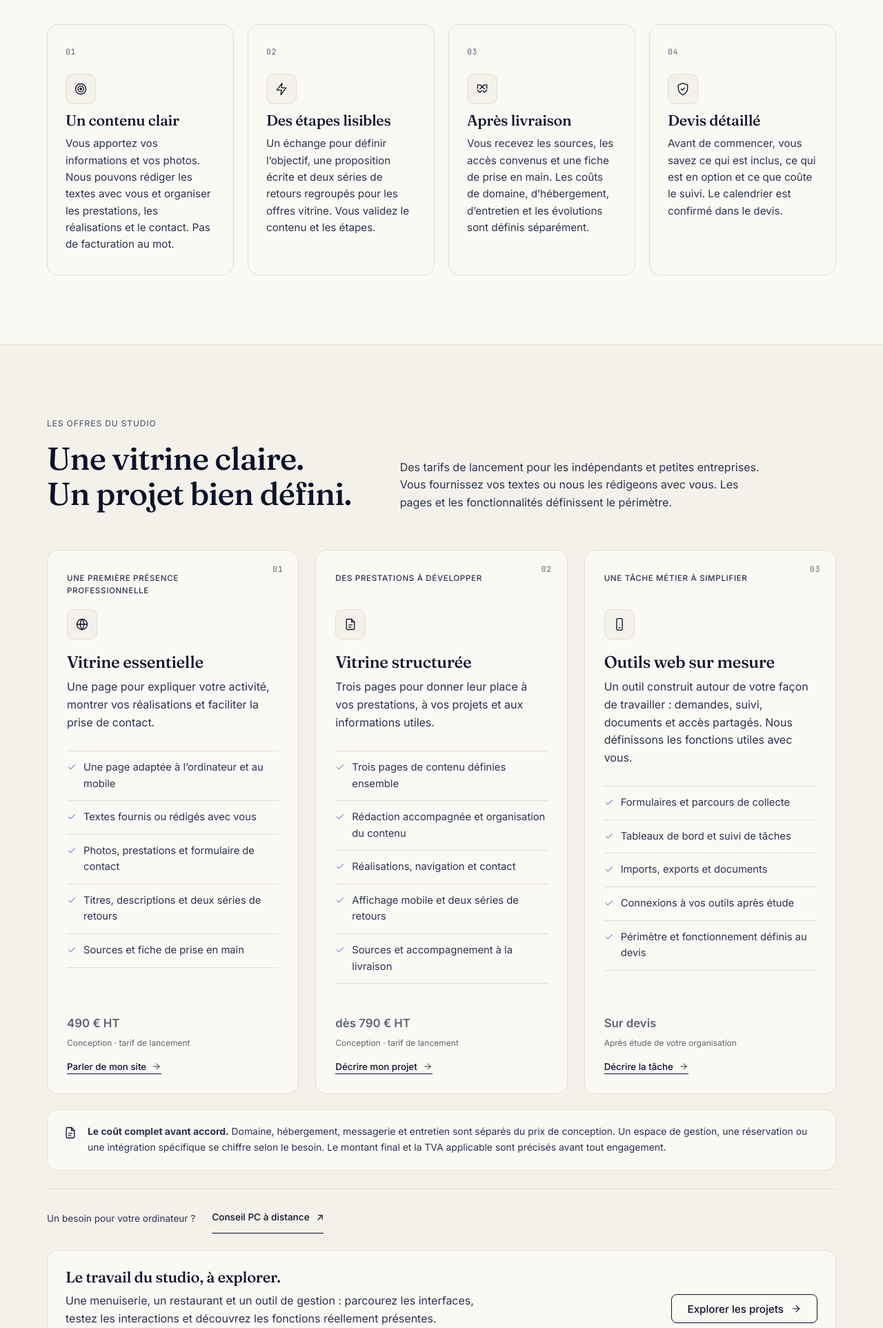
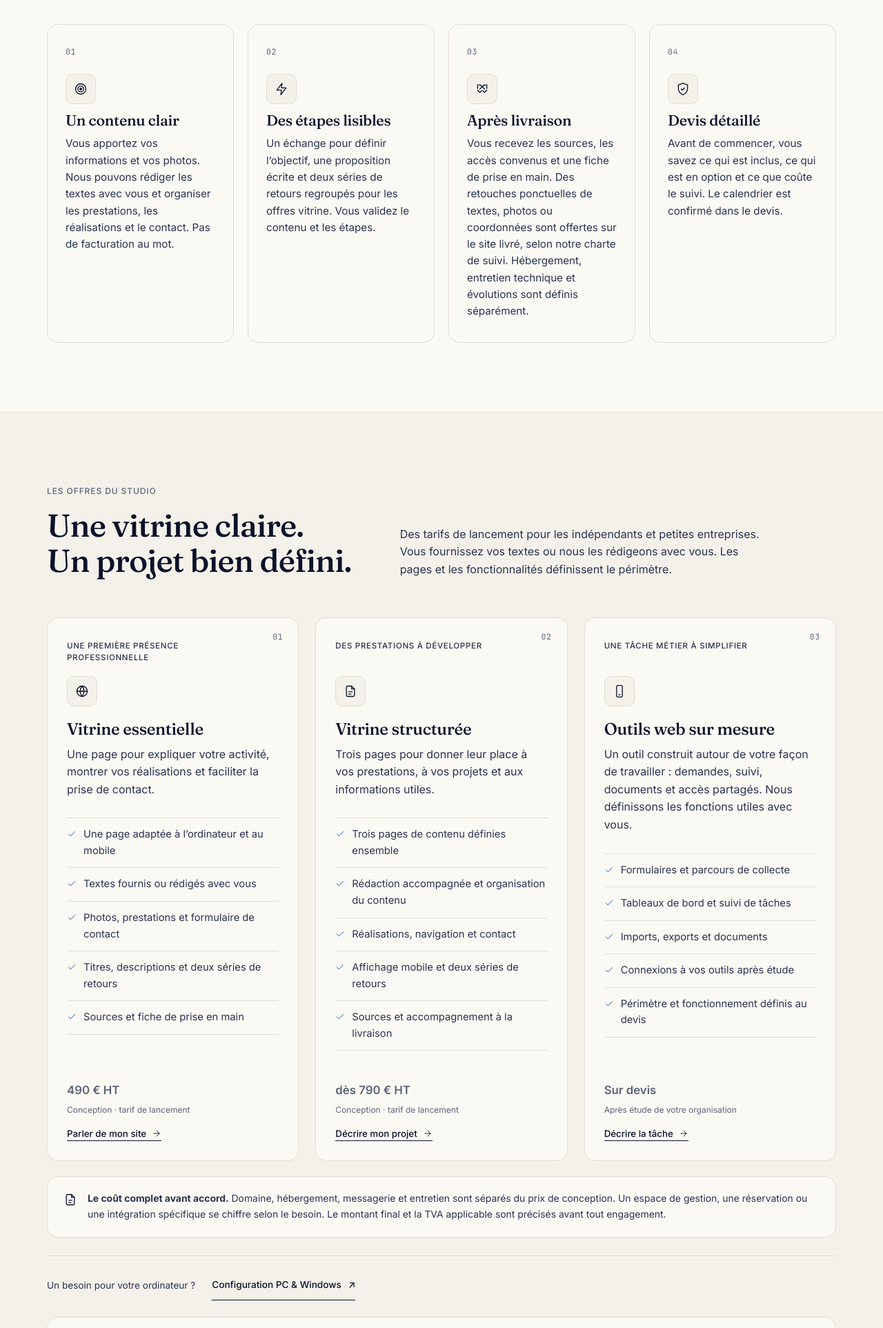
Before and after one commit to AstonDiv1/YC, a Flask app: page / in a window 1280 px wide. Shown: the part 1071-2996 px from the top of the page at 69% size. Run offline with Flask 3, Linux system fonts and the light colour scheme.

Commit message:
Recentre le conseil PC et précise le suivi après livraison (#24)

```diff
--- a/GITH/app.py
+++ b/GITH/app.py
@@ -364,6 +364,11 @@ def portfolio():
                            contact_email_only=CONTACT_EMAIL_ONLY)
 
 
+@app.get("/suivi-et-retouches")
+def suivi_et_retouches():
+    return render_template("suivi.html", legal_page=True, contact_email_only=CONTACT_EMAIL_ONLY)
+
+
 @app.route("/healthz")
 def healthz():
     return jsonify({"status": "ok"})
@@ -393,7 +398,7 @@ def sitemap_xml():
     # Index the real studio pages, while fictive demos remain excluded.
     from xml.etree.ElementTree import Element, SubElement, tostring
     root = Element("urlset", xmlns="http://www.sitemaps.org/schemas/sitemap/0.9")
-    for path in ("/", "/portfolio"):
+    for path in ("/", "/portfolio", "/suivi-et-retouches"):
         entry = SubElement(root, "url")
         SubElement(entry, "loc").text = PUBLIC_SITE_URL + path
     return Response(tostring(root, encoding="utf-8", xml_declaration=True), mimetype="application/xml")
--- a/GITH/static/css/service-paths.css
+++ b/GITH/static/css/service-paths.css
@@ -23,7 +23,7 @@
 .option-detailed>input{flex:0 0 auto;margin-top:5px}
 .option-copy{display:grid;gap:8px;min-width:0;flex:1}
 .option-title{display:flex;align-items:baseline;justify-content:space-between;flex-wrap:wrap;gap:6px 14px;font-size:.94rem;line-height:1.5}
-.option-title>strong{font-size:.87rem;color:var(--ink);white-space:nowrap}
+.option-title>strong{font-size:.87rem;color:var(--ink);white-space:normal;max-width:100%}
 .option-duration{font-size:.8rem;line-height:1.65;font-weight:500;color:var(--ink-soft)}
 .option-description{font-size:.8rem;line-height:1.75;font-weight:400;color:var(--ink-soft)}
 @media(max-width:767px){.pc-service-entry{gap:2px 18px}.option-item.option-detailed{padding:15px 13px}.option-title{font-size:.9rem}}
--- /dev/null
+++ b/GITH/static/js/charter-shell.mjs
@@ -0,0 +1,5 @@
+window.toggleMobileNav=()=>{const menu=document.getElementById('mobileNav');const open=menu.classList.toggle('actif');document.querySelector('.menu-toggle')?.setAttribute('aria-expanded',String(open));};
+document.getElementById('year').textContent=String(new Date().getFullYear());
+// Reuse the studio's existing menu and arrow glyphs on this information page.
+const icons={menu:'<svg viewBox="0 0 24 24"><path d="M4 6h16M4 12h16M4 18h16"/></svg>','arrow-right':'<svg viewBox="0 0 24 24"><path d="M4 12h16m-6-6 6 6-6 6"/></svg>',instagram:'<svg viewBox="0 0 24 24"><rect x="3" y="3" width="18" height="18" rx="5"/><circle cx="12" cy="12" r="4"/></svg>'};
+document.querySelectorAll('[data-icon]').forEach(el=>{el.innerHTML=icons[el.dataset.icon]||'';el.setAttribute('aria-hidden','true');});
--- a/GITH/templates/index.html
+++ b/GITH/templates/index.html
@@ -99,8 +99,8 @@
         <div class="num">03</div>
         <span class="icon-pill"><span class="icon" data-icon="handshake"></span></span>
         <h3>Après livraison</h3>
-        <p class="mobile-preview">Les sources, les accès et les repères pour prendre la suite.</p>
-        <p>Vous recevez les sources, les accès convenus et une fiche de prise en main. Les coûts de domaine, d’hébergement, d’entretien et les évolutions sont définis séparément.</p>
+        <p class="mobile-preview">Les sources, les accès et des retouches simples après livraison.</p>
+        <p>Vous recevez les sources, les accès convenus et une fiche de prise en main. Des retouches ponctuelles de textes, photos ou coordonnées sont offertes sur le site livré, selon notre <a href="/suivi-et-retouches">charte de suivi</a>. Hébergement, entretien technique et évolutions sont définis séparément.</p>
       </div>
       <div class="pillar reveal reveal-delay-3">
         <div class="num">04</div>
@@ -207,7 +207,7 @@
         <div class="k">Étape</div>
         <span class="icon-pill on-dark"><span class="icon" data-icon="rocket"></span></span>
         <h3>Livraison & suivi</h3>
-        <p>Livraison du projet finalisé. Évolutions et maintenance disponibles en forfait dédié.</p>
+        <p>Livraison du projet finalisé, sources et prise en main. Les retouches mineures sont offertes dans le cadre de notre charte ; les évolutions et la maintenance technique font l’objet d’un périmètre distinct.</p>
       </div>
     </div>
   </div>
@@ -268,7 +268,7 @@
 <details><summary>Combien coûte un site chez Numéryl ?</summary><p>La Vitrine essentielle est proposée à 490 € HT pour une page. La Vitrine structurée commence à 790 € HT pour trois pages de contenu. Ces tarifs de lancement concernent la conception ; le devis définit les livrables, les options, les coûts de fonctionnement et la TVA applicable. Les outils web et les fonctions spécifiques se chiffrent après étude.</p></details>
 <details><summary>Les textes sont-ils inclus ?</summary><p>Vous pouvez fournir les textes que vous souhaitez utiliser. Nous pouvons aussi les rédiger avec vous à partir de vos informations, puis les organiser pour le site. Il n’y a pas de facturation au mot. Vous validez les faits ; nous définissons les pages et les fonctionnalités avant de commencer. L’ajout de pages ou d’une nouvelle prestation se discute dans le périmètre du projet.</p></details>
 <details><summary>Que comprend la Vitrine essentielle ?</summary><p>Une page avec votre activité, vos prestations, vos réalisations et un formulaire de contact ; l’affichage sur ordinateur et mobile ; les titres et descriptions ; deux séries de retours regroupés ; la mise en ligne sur l’hébergement convenu, les sources et une fiche de prise en main. Domaine, hébergement, messagerie et entretien sont chiffrés séparément.</p></details>
-<details><summary>Puis-je modifier moi-même mon site ?</summary><p>Les offres de base ne comprennent pas d’éditeur de contenu. Si vous souhaitez changer régulièrement vos photos, textes ou actualités, nous définissons un espace de gestion adapté et le chiffrons avant accord. Vous connaissez ainsi les possibilités de modification et les coûts associés.</p></details>
+<details><summary>Puis-je modifier moi-même mon site ?</summary><p>Les offres de base ne comprennent pas d’éditeur de contenu. Si vous souhaitez changer régulièrement vos photos, textes ou actualités, nous définissons un espace de gestion adapté et le chiffrons avant accord. Vous connaissez ainsi les possibilités de modification et les coûts associés. Sans éditeur, vous pouvez aussi nous demander des retouches mineures offertes après livraison : <a href="/suivi-et-retouches">consulter la charte de suivi</a>.</p></details>
 <details><summary>Quels frais reviennent après la création ?</summary><p>Le domaine, l’hébergement et éventuellement la messagerie restent à renouveler auprès des prestataires choisis. Aucun abonnement Numéryl n’est obligatoire pour conserver les fichiers et les droits remis selon le devis. L’entretien et les évolutions peuvent être proposés séparément avec un contenu précis.</p></details>
 <details><summary>Sous quel délai pouvez-vous livrer ?</summary><p>Le calendrier dépend du projet, de notre disponibilité et de la réception de vos informations. Il est confirmé avant le démarrage. Si vous avez une date impérative, indiquez-la dès le premier échange.</p></details>
 <details><summary>Je n’ai pas encore de logo ou de photos : comment avancer ?</summary><p>Nous pouvons définir une direction visuelle et organiser le contenu avec vous. La photographie et une identité de marque complète font l’objet d’un périmètre séparé. Nous utilisons des ressources dont les droits sont établis, sans inventer de photos de vos réalisations.</p></details>
@@ -556,7 +556,7 @@ function getQuestionsForService(serviceKey){
   const svc = (CONFIG && CONFIG.services && CONFIG.services[serviceKey]) || null;
   const svcQ = (svc && Array.isArray(svc.questions)) ? svc.questions : [];
   const common = (CONFIG && Array.isArray(CONFIG.questions_communes)) ? CONFIG.questions_communes : [];
-  return { svc, questions: svcQ.concat(common) };
+  return { svc, questions: svcQ.concat(common).filter(q=>!Array.isArray(q.visible_for)||q.visible_for.includes(QSTATE.reponses.type_prestation)) };
 }
 
 function renderQuestion(q){
@@ -867,6 +867,7 @@ window.soumettre = soumettre;
 
 /* Direct entry from the mobile header on secondary pages. */
 if(location.hash === "#questionnaire") ouvrirQuestionnaire();
+if(location.hash === "#questionnaire-pc") ouvrirQuestionnaire("montage_pc");
 
 /* Fermer modal avec Escape */
 document.addEventListener('keydown', (e) => {if(!document.getElementById('overlay')?.classList.contains('actif'))return;if(e.key==='Escape'){e.preventDefault();fermerQuestionnaire();return;}if(e.key!=='Tab')return;const fields=[...document.querySelectorAll('#modal button,#modal input,#modal textarea,#modal select,#modal a[href],[tabindex="0"]')].filter(el=>!el.disabled&&el.closest('#modal')&&el.getClientRects().length);if(!fields.length)return;const first=fields[0],last=fields[fields.length-1];if(e.shiftKey&&document.activeElement===first){e.preventDefault();last.focus();}else if(!e.shiftKey&&document.activeElement===last){e.preventDefault();first.focus();}});
--- a/GITH/templates/pc-advice.html
+++ b/GITH/templates/pc-advice.html
@@ -1,5 +1,5 @@
-<div class="pc-service-entry">
+<div class="pc-service-entry" id="conseil-pc">
   <p>Un besoin pour votre ordinateur ?</p>
-  <button class="link" type="button" data-pc-questionnaire>Conseil PC à distance <span aria-hidden="true">↗</span></button>
+  <button class="link" type="button" data-pc-questionnaire>Configuration PC &amp; Windows <span aria-hidden="true">↗</span></button>
   <p id="pc-open-status" class="pc-feedback" role="status"></p>
 </div>
--- a/GITH/templates/site-footer.html
+++ b/GITH/templates/site-footer.html
@@ -23,12 +23,13 @@
         <ul>
           <li>{% if legal_page %}<a href="/#contact">Sites internet</a>{% else %}<button onclick="ouvrirQuestionnaire('site')">Sites internet</button>{% endif %}</li>
           <li>{% if legal_page %}<a href="/#contact">Outils web</a>{% else %}<button onclick="ouvrirQuestionnaire('application')">Outils web</button>{% endif %}</li>
-          <li><a href="/#conseil-pc">Conseil PC à distance</a></li>
+          <li>{% if legal_page %}<a href="/#questionnaire-pc">Configuration PC &amp; Windows</a>{% else %}<button type="button" data-pc-questionnaire>Configuration PC &amp; Windows</button>{% endif %}</li>
         </ul>
       </div>
       <div>
         <h4>Démarrer</h4>
         <ul>
+          <li><a href="/suivi-et-retouches">Suivi et petites retouches</a></li>
           <li>{% if legal_page %}<a href="/#contact">Demander un devis</a>{% else %}<button onclick="ouvrirQuestionnaire()">Demander un devis</button>{% endif %}</li>
           <li><a href="{% if legal_page %}/{% endif %}#contact">{% if contact_email_only %}Contact par e-mail{% else %}Formulaire de contact{% endif %}</a></li>
           <li><a href="mailto:{{ public_contact_email }}">{{ public_contact_email }}</a></li>
```
Also changed, not shown: GITH/logic.py (+27 -18 lines), GITH/templates/suivi.html (added, +16 -0 lines), GITH/test_audit.py (+3 -4 lines).
